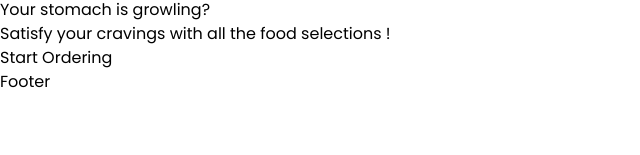
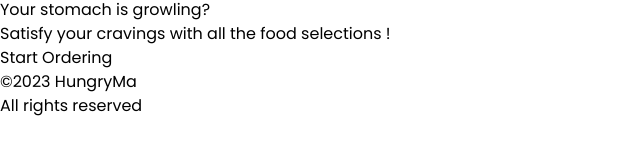
Before and after one commit to ChrisAlan9903/hungryma-frontend, a Vue app in the folder hungryma-frontend-v1/: page /user/home in a window 1280 px wide. Shown: the part 477-632 px from the top of the page, without its empty margins (0-640 px from the left). Built offline with nearby package versions, Linux system fonts and the light colour scheme.

Commit message:
edited some display here n there and footer

```diff
--- /dev/null
+++ b/hungryma-frontend-v1/src/components/Footer.vue
@@ -0,0 +1,7 @@
+<script setup></script>
+<template>
+  <section class="flex flex-col items-center justify-center py-3 bg-slate-100">
+    <h2 class="text-sm"><span>&copy;2023 HungryMa </span></h2>
+    <h2 class="text-sm">All rights reserved</h2>
+  </section>
+</template>
--- a/hungryma-frontend-v1/src/pages/User/UserAllMenu.vue
+++ b/hungryma-frontend-v1/src/pages/User/UserAllMenu.vue
@@ -5,6 +5,7 @@ import NavbarUser from "../../components/NavbarUser.vue";
 import UserMenuCard from "../../components/User/UserMenuCard.vue";
 import AddedToCartAlert from "../../components/User/AddedToCartAlert.vue";
 import MenuSearchBar from "../../components/User/MenuSearchBar.vue";
+import Footer from "../../components/Footer.vue";
 import { useCurrentUserStore } from "../../store/currentUser";
 import { useUserAllMenuStore } from "../../store/userAllMenu";
 
@@ -169,9 +170,7 @@ const setFilterVendor = (filter) => {
     </section>
 
     <!--footer section -->
-    <section class="flex items-center justify-center h-56 bg-slate-100">
-      <h2 class="text-4xl">Footer</h2>
-    </section>
+    <Footer />
   </div>
 </template>
 
--- a/hungryma-frontend-v1/src/pages/User/UserCart.vue
+++ b/hungryma-frontend-v1/src/pages/User/UserCart.vue
@@ -6,6 +6,7 @@ import { useRouter } from "vue-router";
 import NavbarUser from "../../components/NavbarUser.vue";
 import CartItem from "../../components/User/CartItem.vue";
 import { storeToRefs } from "pinia";
+import Footer from "../../components/Footer.vue";
 
 // TO EDIT: temporary variable to set how many times to render child components
 
@@ -199,7 +200,5 @@ const handleSubmitOrder = async () => {
       </div>
     </div>
   </section>
-  <section class="flex items-center justify-center h-56 bg-slate-100">
-    <h2 class="text-4xl">Footer</h2>
-  </section>
+  <Footer />
 </template>
--- a/hungryma-frontend-v1/src/pages/User/UserHome.vue
+++ b/hungryma-frontend-v1/src/pages/User/UserHome.vue
@@ -1,4 +1,5 @@
 <script setup>
+import Footer from "../../components/Footer.vue";
 import { RouterLink } from "vue-router";
 import NavbarUser from "../../components/NavbarUser.vue";
 import { useCurrentUserStore } from "../../store/currentUser";
@@ -6,7 +7,7 @@ const currentUserStore = useCurrentUserStore();
 const { token, currentUser, setToken, getCurrentUser } = currentUserStore;
 </script>
 <template>
-  <NavbarUser userPage="user-home" />
+  <NavbarUser userPage="user-home" class="z-20" />
   <section>
     <div class="w-full bg-yellow-100 h-[650px] relative flex justify-center">
       <!-- hero bg image -->
@@ -30,7 +31,5 @@ const { token, currentUser, setToken, getCurrentUser } = currentUserStore;
       </div>
     </div>
   </section>
-  <section class="flex items-center justify-center h-56">
-    <h2 class="text-4xl">Footer</h2>
-  </section>
+  <Footer />
 </template>
--- a/hungryma-frontend-v1/src/pages/User/UserProfile.vue
+++ b/hungryma-frontend-v1/src/pages/User/UserProfile.vue
@@ -1,6 +1,7 @@
 <script setup>
 // import NavbarVendor from "../../components/NavbarVendor.vue";
 import NavbarUser from "../../components/NavbarUser.vue";
+import Footer from "../../components/Footer.vue";
 import { RouterLink, useRouter } from "vue-router";
 import { useCurrentUserStore } from "../../store/currentUser";
 import { ref, onMounted, watch, onBeforeMount } from "vue";
@@ -61,7 +62,10 @@ onBeforeMount(async () => {
 </script>
 <template>
   <NavbarUser userPage="user-profile" />
-  <section id="ongoing-order" class="flex justify-center max-h-screen p-3 m-24">
+  <section
+    id="ongoing-order"
+    class="flex justify-center max-h-screen p-3 mt-24 mb-32"
+  >
     <div
       v-if="currentUserInfo"
       class="w-1/2 overflow-hidden bg-white border-2 border-black rounded-lg shadow-xl"
@@ -131,4 +135,5 @@ onBeforeMount(async () => {
       <p>Loading user Info..</p>
     </div>
   </section>
+  <Footer class="" />
 </template>
--- a/hungryma-frontend-v1/src/pages/Vendor/VendorCurrentOrder.vue
+++ b/hungryma-frontend-v1/src/pages/Vendor/VendorCurrentOrder.vue
@@ -159,7 +159,7 @@ const statusClass = (orderStatus) => {
                 </td>
                 <td
                   v-if="item.orderStatus === 'pending'"
-                  class="px-6 py-4 text-left truncate border-b border-gray-200"
+                  class="px-6 py-4 text-center truncate border-b border-gray-200"
                 >
                   <div v-for="foodItem in item.orders">
                     {{ foodItem.foodName }}
```
